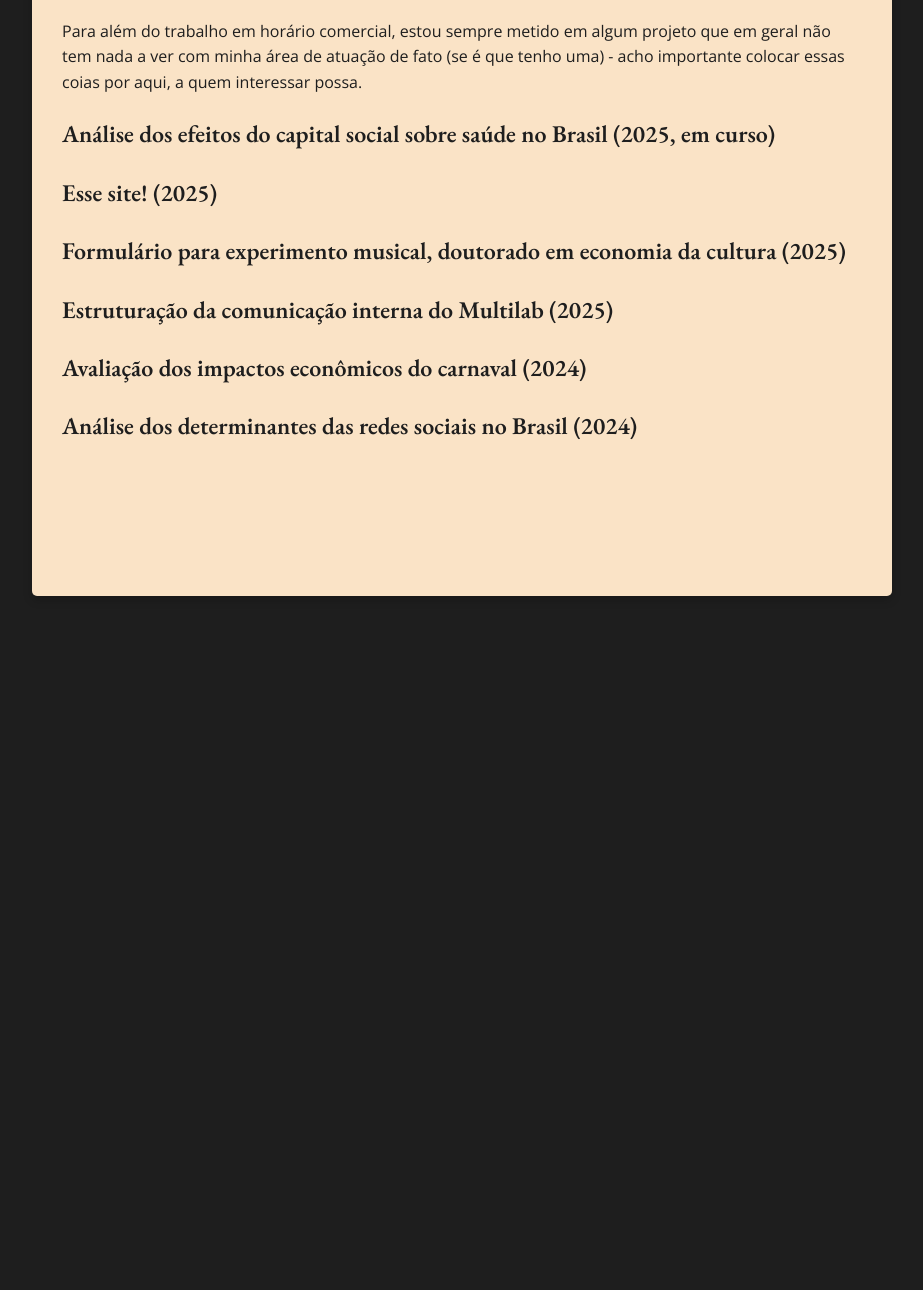
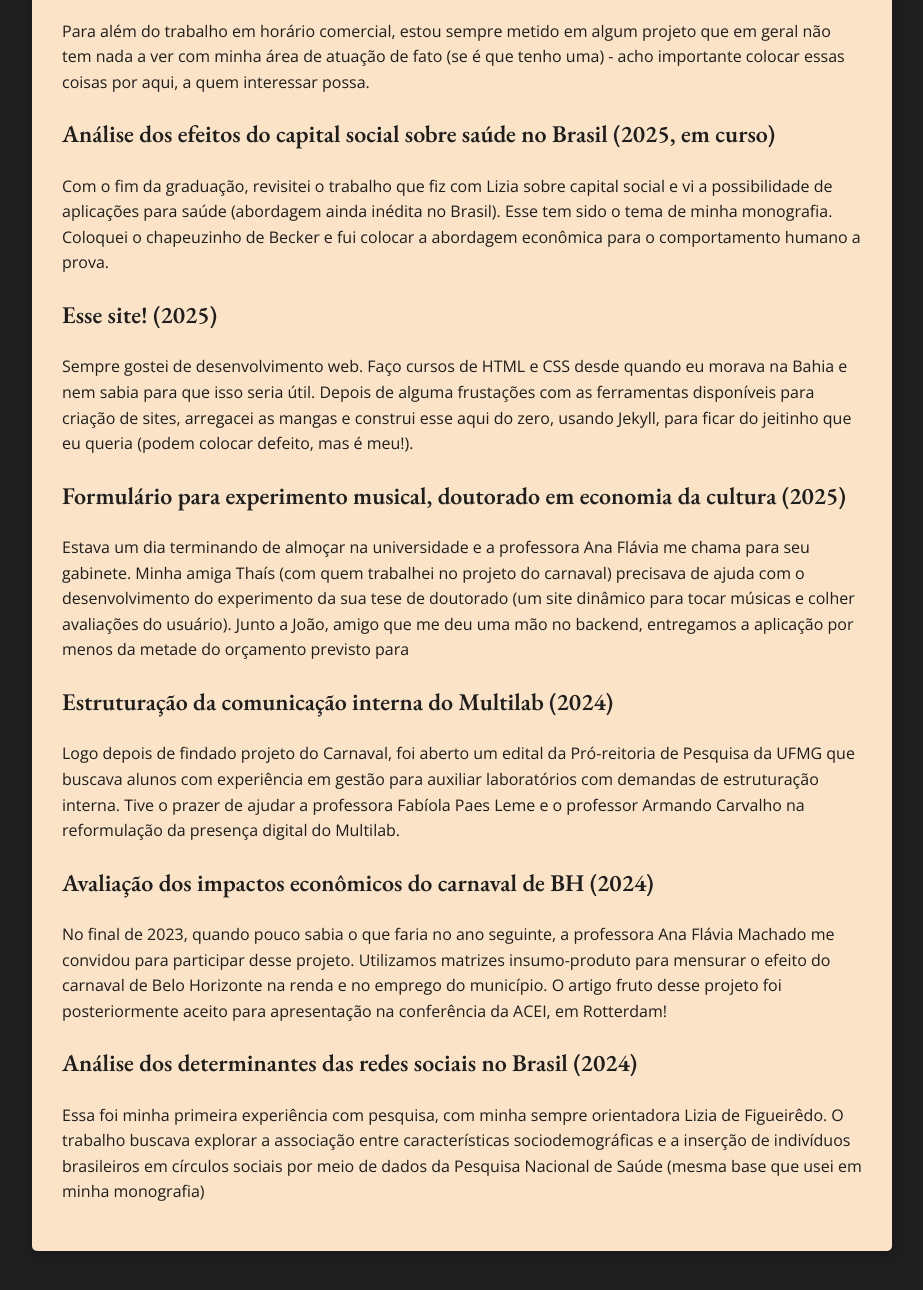
Before and after one commit to lucastbrito/site-pessoal, a plain HTML site: page portfolio/index.html in a window 1280 px wide. Shown: the part 184-1474 px from the top of the page, without its empty margins (178-1101 px from the left). Before the commit the page ends 820 px from the top, so only its background shows below. Drawn offline with nearby package versions, Linux system fonts and the light colour scheme.

Commit message:
Atualização

```diff
--- a/assets/css/style.css
+++ b/assets/css/style.css
@@ -168,8 +168,8 @@ a:hover {
 @media (max-width: 768px) {
     .content-box,
     .content-wrapper {
-      width: 95%;
-      padding: 20px;
+      width: 100%;
+      padding: 20px 15px;
       margin: 60px auto 30px;
     }
 
--- a/feed.xml
+++ b/feed.xml
@@ -1,4 +1,4 @@
-<?xml version="1.0" encoding="utf-8"?><feed xmlns="http://www.w3.org/2005/Atom" ><generator uri="https://jekyllrb.com/" version="4.4.1">Jekyll</generator><link href="/feed.xml" rel="self" type="application/atom+xml" /><link href="/" rel="alternate" type="text/html" /><updated>2025-04-19T01:22:40-03:00</updated><id>/feed.xml</id><title type="html">Lucas Tavares Brito</title><subtitle>Write an awesome description for your new site here. You can edit this line in _config.yml. It will appear in your document head meta (for Google search results) and in your feed.xml site description.</subtitle><entry><title type="html">(Dahl, 1957) The Supreme Court as a National Policy-Maker</title><link href="/2025/03/16/dahl-1957.html" rel="alternate" type="text/html" title="(Dahl, 1957) The Supreme Court as a National Policy-Maker" /><published>2025-03-16T00:00:00-03:00</published><updated>2025-03-16T00:00:00-03:00</updated><id>/2025/03/16/dahl-1957</id><content type="html" xml:base="/2025/03/16/dahl-1957.html"><![CDATA[<p>Referência: DAHL, 1957 (Tomada de decisões em uma democracia: a Suprema Corte como uma entidade formuladora de políticas nacionais, tradução publicada na Revista de Direito Administrativo em 2009)</p>
+<?xml version="1.0" encoding="utf-8"?><feed xmlns="http://www.w3.org/2005/Atom" ><generator uri="https://jekyllrb.com/" version="4.4.1">Jekyll</generator><link href="/feed.xml" rel="self" type="application/atom+xml" /><link href="/" rel="alternate" type="text/html" /><updated>2025-04-19T02:41:16-03:00</updated><id>/feed.xml</id><title type="html">Lucas Tavares Brito</title><subtitle>Write an awesome description for your new site here. You can edit this line in _config.yml. It will appear in your document head meta (for Google search results) and in your feed.xml site description.</subtitle><entry><title type="html">(Dahl, 1957) The Supreme Court as a National Policy-Maker</title><link href="/2025/03/16/dahl-1957.html" rel="alternate" type="text/html" title="(Dahl, 1957) The Supreme Court as a National Policy-Maker" /><published>2025-03-16T00:00:00-03:00</published><updated>2025-03-16T00:00:00-03:00</updated><id>/2025/03/16/dahl-1957</id><content type="html" xml:base="/2025/03/16/dahl-1957.html"><![CDATA[<p>Referência: DAHL, 1957 (Tomada de decisões em uma democracia: a Suprema Corte como uma entidade formuladora de políticas nacionais, tradução publicada na Revista de Direito Administrativo em 2009)</p>
 
 <p>Nesse texto, Dahl busca analisar a Suprema Corte americana para além do seu caráter juíridico, e mais como um agente que afeta diretamente as políticas públicas nacionais, e reproduz preferências das coalizões majoritárias em diferentes momentos históricos.</p>
 
--- a/portfolio/index.html
+++ b/portfolio/index.html
@@ -27,19 +27,25 @@
 
             <h1 class="page-title">Portfólio e Projetos</h1>
 
-        <p>Para além do trabalho em horário comercial, estou sempre metido em algum projeto que em geral não tem nada a ver com minha área de atuação de fato (se é que tenho uma) - acho importante colocar essas coias por aqui, a quem interessar possa.</p>
+        <p>Para além do trabalho em horário comercial, estou sempre metido em algum projeto que em geral não tem nada a ver com minha área de atuação de fato (se é que tenho uma) - acho importante colocar essas coisas por aqui, a quem interessar possa.</p>
 
 <h2 id="análise-dos-efeitos-do-capital-social-sobre-saúde-no-brasil-2025-em-curso">Análise dos efeitos do capital social sobre saúde no Brasil (2025, em curso)</h2>
+<p>Com o fim da graduação, revisitei o trabalho que fiz com Lizia sobre capital social e vi a possibilidade de aplicações para saúde (abordagem ainda inédita no Brasil). Esse tem sido o tema de minha monografia. Coloquei o chapeuzinho de Becker e fui colocar a abordagem econômica para o comportamento humano a prova.</p>
 
 <h2 id="esse-site-2025">Esse site! (2025)</h2>
+<p>Sempre gostei de desenvolvimento web. Faço cursos de HTML e CSS desde quando eu morava na Bahia e nem sabia para que isso seria útil. Depois de alguma frustações com as ferramentas disponíveis para criação de sites, arregacei as mangas e construi esse aqui do zero, usando Jekyll, para ficar do jeitinho que eu queria (podem colocar defeito, mas é meu!).</p>
 
 <h2 id="formulário-para-experimento-musical-doutorado-em-economia-da-cultura-2025">Formulário para experimento musical, doutorado em economia da cultura (2025)</h2>
+<p>Estava um dia terminando de almoçar na universidade e a professora Ana Flávia me chama para seu gabinete. Minha amiga Thaís (com quem trabalhei no projeto do carnaval) precisava de ajuda com o desenvolvimento do experimento da sua tese de doutorado (um site dinâmico para tocar músicas e colher avaliações do usuário). Junto a João, amigo que me deu uma mão no backend, entregamos a aplicação por menos da metade do orçamento previsto para</p>
 
-<h2 id="estruturação-da-comunicação-interna-do-multilab-2025">Estruturação da comunicação interna do Multilab (2025)</h2>
+<h2 id="estruturação-da-comunicação-interna-do-multilab-2024">Estruturação da comunicação interna do Multilab (2024)</h2>
+<p>Logo depois de findado projeto do Carnaval, foi aberto um edital da Pró-reitoria de Pesquisa da UFMG que buscava alunos com experiência em gestão para auxiliar laboratórios com demandas de estruturação interna. Tive o prazer de ajudar a professora Fabíola Paes Leme e o professor Armando Carvalho na reformulação da presença digital do Multilab.</p>
 
-<h2 id="avaliação-dos-impactos-econômicos-do-carnaval-2024">Avaliação dos impactos econômicos do carnaval (2024)</h2>
+<h2 id="avaliação-dos-impactos-econômicos-do-carnaval-de-bh-2024">Avaliação dos impactos econômicos do carnaval de BH (2024)</h2>
+<p>No final de 2023, quando pouco sabia o que faria no ano seguinte, a professora Ana Flávia Machado me convidou para participar desse projeto. Utilizamos matrizes insumo-produto para mensurar o efeito do carnaval de Belo Horizonte na renda e no emprego do município. O artigo fruto desse projeto foi posteriormente aceito para apresentação na conferência da ACEI, em Rotterdam!</p>
 
 <h2 id="análise-dos-determinantes-das-redes-sociais-no-brasil-2024">Análise dos determinantes das redes sociais no Brasil (2024)</h2>
+<p>Essa foi minha primeira experiência com pesquisa, com minha sempre orientadora Lizia de Figueirêdo. O trabalho buscava explorar a associação entre características sociodemográficas e a inserção de indivíduos brasileiros em círculos sociais por meio de dados da Pesquisa Nacional de Saúde (mesma base que usei em minha monografia)</p>
 
     </div>
 </div>
```
Also changed, not shown: index.html (+2 -1 lines).
